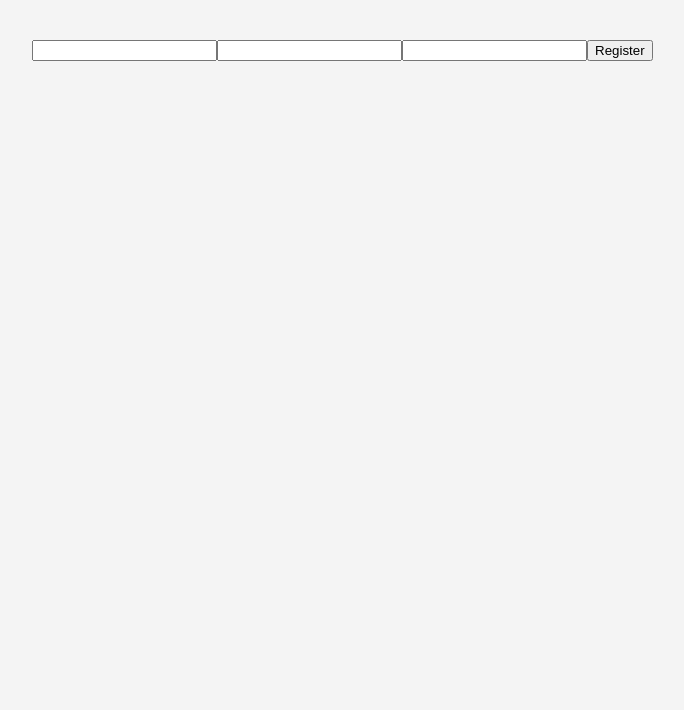
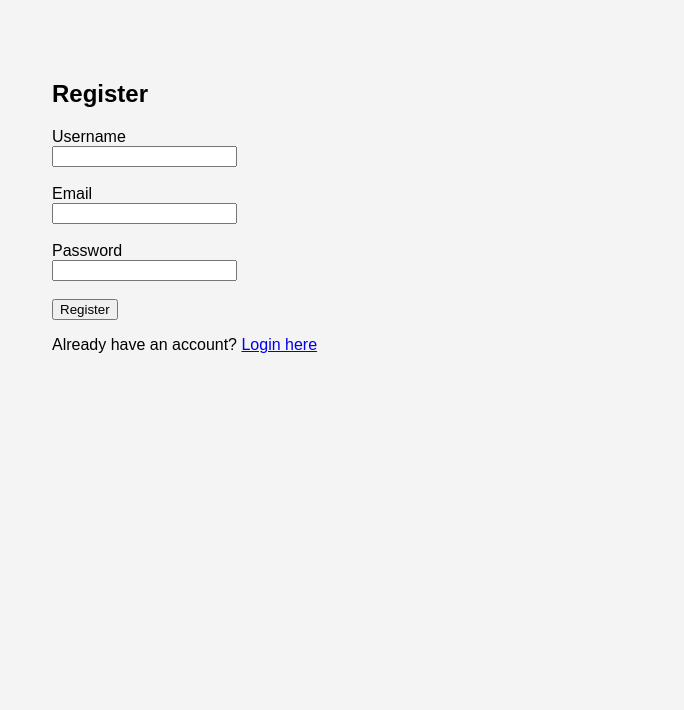
Before and after one commit to RAJ-ROCKY-SBR/Chut, a Flask app: page /register in a window 1280 px wide. Shown: the top 710 px of the page, without its empty margins (8-692 px from the left). Run offline with Flask 3, Linux system fonts and the light colour scheme.

Commit message:
Update register.html

```diff
--- a/templates/register.html
+++ b/templates/register.html
@@ -1,3 +1,22 @@
 {% extends 'base.html' %}
+
 {% block title %}Register{% endblock %}
-{% block content %}<form method="POST"><input name="username"><input name="email"><input name="password" type="password"><button>Register</button></form>{% endblock %}
+
+{% block content %}
+  <div class="container">
+    <h2>Register</h2>
+    <form method="POST" action="/register">
+      <label for="username">Username</label><br>
+      <input type="text" id="username" name="username" required><br><br>
+
+      <label for="email">Email</label><br>
+      <input type="email" id="email" name="email" required><br><br>
+
+      <label for="password">Password</label><br>
+      <input type="password" id="password" name="password" required><br><br>
+
+      <button type="submit">Register</button>
+    </form>
+    <p>Already have an account? <a href="/login">Login here</a></p>
+  </div>
+{% endblock %}
```
